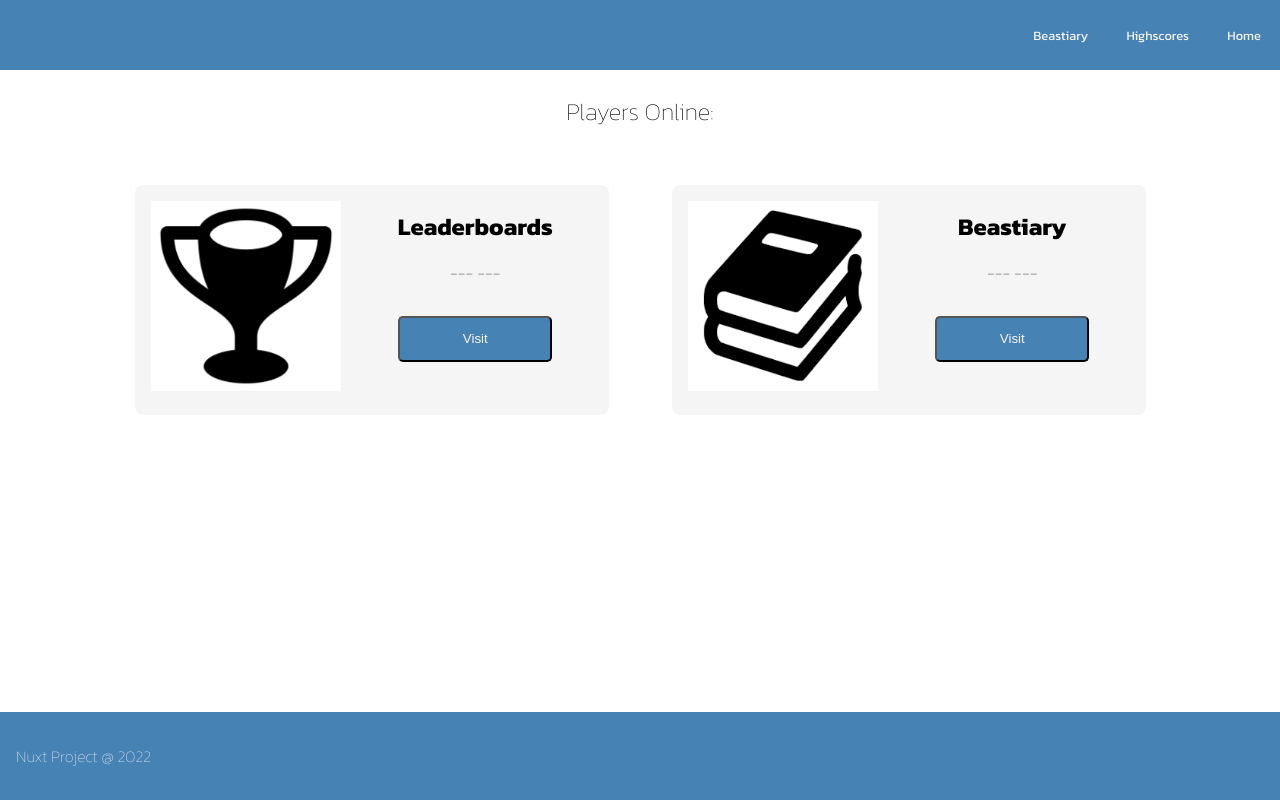
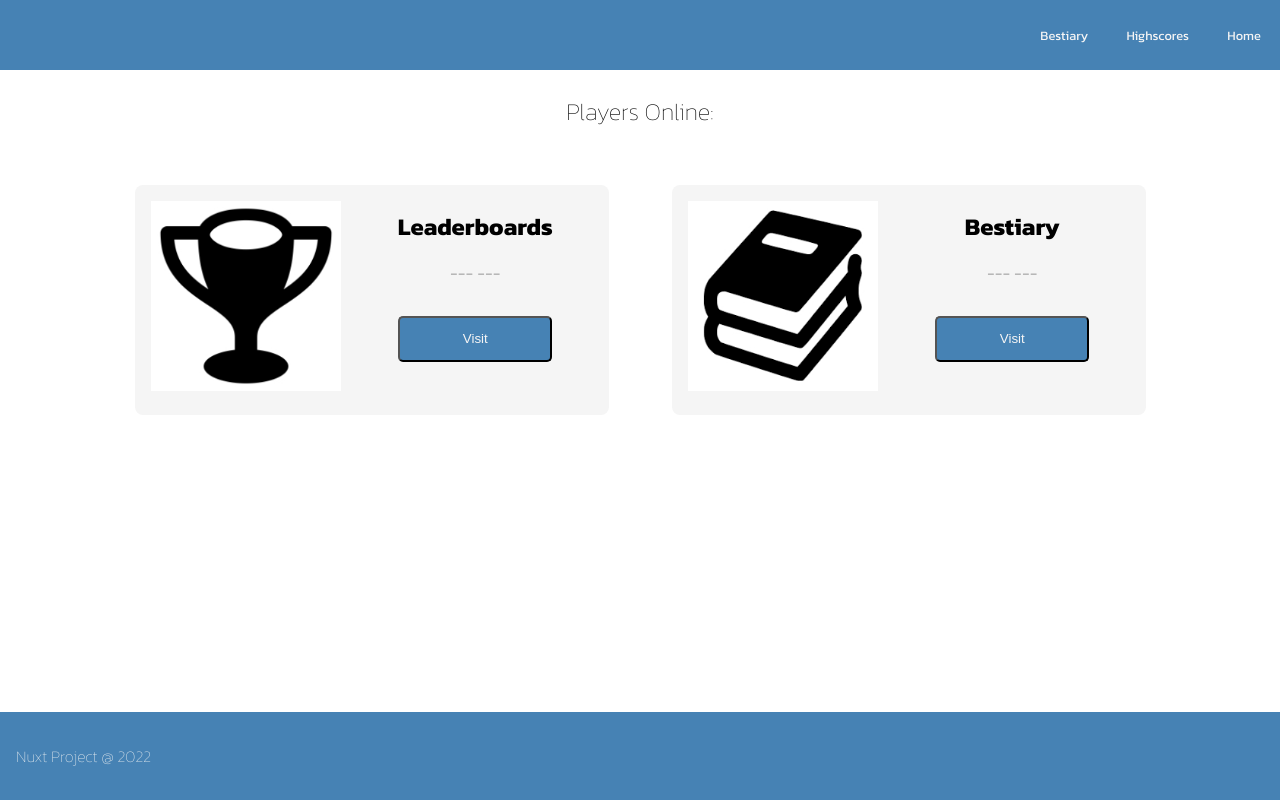
Before and after one commit to jm-dixon/OSRS-Fan-Project, a Nuxt app: page / in a window 1280 px wide. Built offline with nearby package versions, Linux system fonts and the light colour scheme; no server answers.

Commit message:
removed comment disabling bestiary access, plus minor changes

```diff
--- a/assets/stylesheet.css
+++ b/assets/stylesheet.css
@@ -110,6 +110,14 @@ button {
   float: left;
   text-align: center;
 }
+.alternateSearches {
+  padding: 0.5em 0 1em 0;
+}
+.alternateSearches button {
+  width: 32%;
+  float: left;
+  margin: 0.1em 0.1em 0.1em 0.1em;
+}
 /* beastiary.vue */
 .beastiaryCounters {
   float: left;
@@ -159,6 +167,7 @@ button {
   position: fixed;
   top: 0;
   left: 0;
+  padding: 0 1em 0 0;
 }
 .headerNavbar a {
   text-decoration: none;
--- a/components/AppHeader.vue
+++ b/components/AppHeader.vue
@@ -7,7 +7,7 @@
           Highscores
         </nuxt-link>
         <nuxt-link class="headerNav" to='/beastiary'>
-          Beastiary
+          Bestiary
         </nuxt-link>
     </div>
 </template>
--- a/pages/beastiary.vue
+++ b/pages/beastiary.vue
@@ -2,22 +2,20 @@
   <div>
     <div class="pageContainer">
       <p class="beastiaryCounters">
-        Number of Beastiary
+        Number of Bestiary
         <br />
         Entries Found:
-        <br />
-          <b>{{ entriesFound }}</b>
+        <b>{{ entriesFound }}</b>
       </p>
       <p class="beastiaryCounters">
-        Number of Beastiary
+        Number of Bestiary
         <br />
         Entries Missing:
-        <br />
-          <b>{{ missingEntries }}</b>
+        <b>{{ missingEntries }}</b>
       </p>
       <div class="beastiaryOutput">
           <p class="entriesInformation" v-for="entry in entriesList" :key="entry.beastiaryIndex">
-              Beastiary Index : {{ entry.beastiaryIndex }} | Index For :  {{ entry.entryName }}
+              Bestiary Index : {{ entry.beastiaryIndex }} | Index For :  {{ entry.entryName }}
           </p>
       </div>
     </div>
@@ -69,7 +67,7 @@ export default {
       },
     },
     mounted() {
-        // this.loopThroughBeastiary();
+        this.loopThroughBeastiary();
     },
 }
 </script>
--- a/pages/highscores.vue
+++ b/pages/highscores.vue
@@ -10,6 +10,12 @@
       <button class="clearButton" type="button" @click="this.clearSearch">
         {{ clearButtonText }}
       </button>
+
+      <!-- <div class="alternateSearches">
+        <button type="button">Ironmen</button>
+        <button type="button">Hardcore Ironmen</button>
+        <button type="button">Ultimate Ironmen</button>
+      </div> -->
 
       <search-result v-if="this.playerToSearch != null" :playerToSearch="this.playerToSearch" />
       <div v-else class="defaultResult">
--- a/pages/index.vue
+++ b/pages/index.vue
@@ -14,7 +14,7 @@
         buttonLink="/highscores"
       />
       <beastiary-block
-        blockTitle="Beastiary"
+        blockTitle="Bestiary"
         blockData="
           --- ---
         "
```
